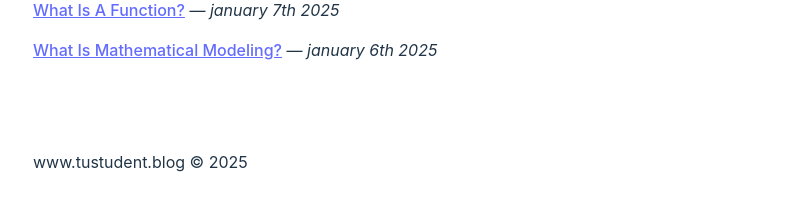
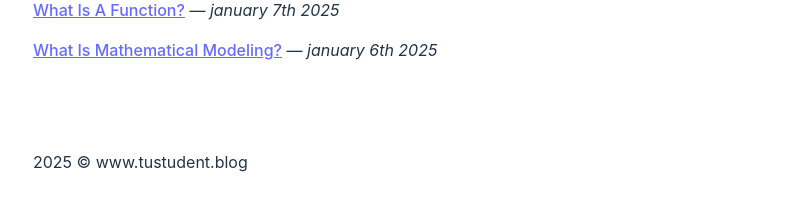
Before and after one commit to rohitjethoe/tu-student, a Vue app: page / in a window 1280 px wide. Shown: the part 604-814 px from the top of the page, without its empty margins (237-1041 px from the left). Built offline with nearby package versions, Linux system fonts and the light colour scheme.

Commit message:
Update Footer.vue

```diff
--- a/src/components/Footer.vue
+++ b/src/components/Footer.vue
@@ -1,5 +1,5 @@
 <template>
     <div class="py-4 pt-20">
-        www.tustudent.blog &copy; {{ new Date().getFullYear() }}
+        {{ new Date().getFullYear() }} &copy; www.tustudent.blog
     </div>
 </template>
```
